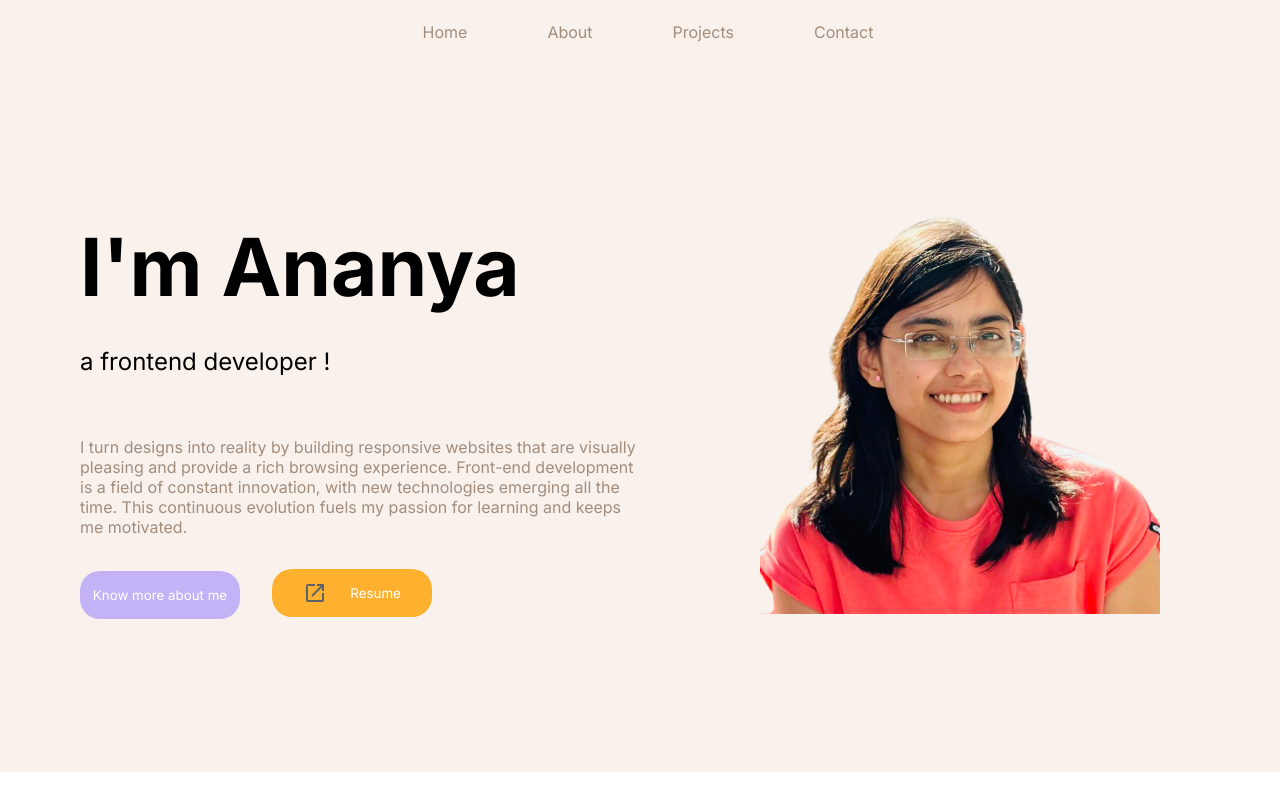
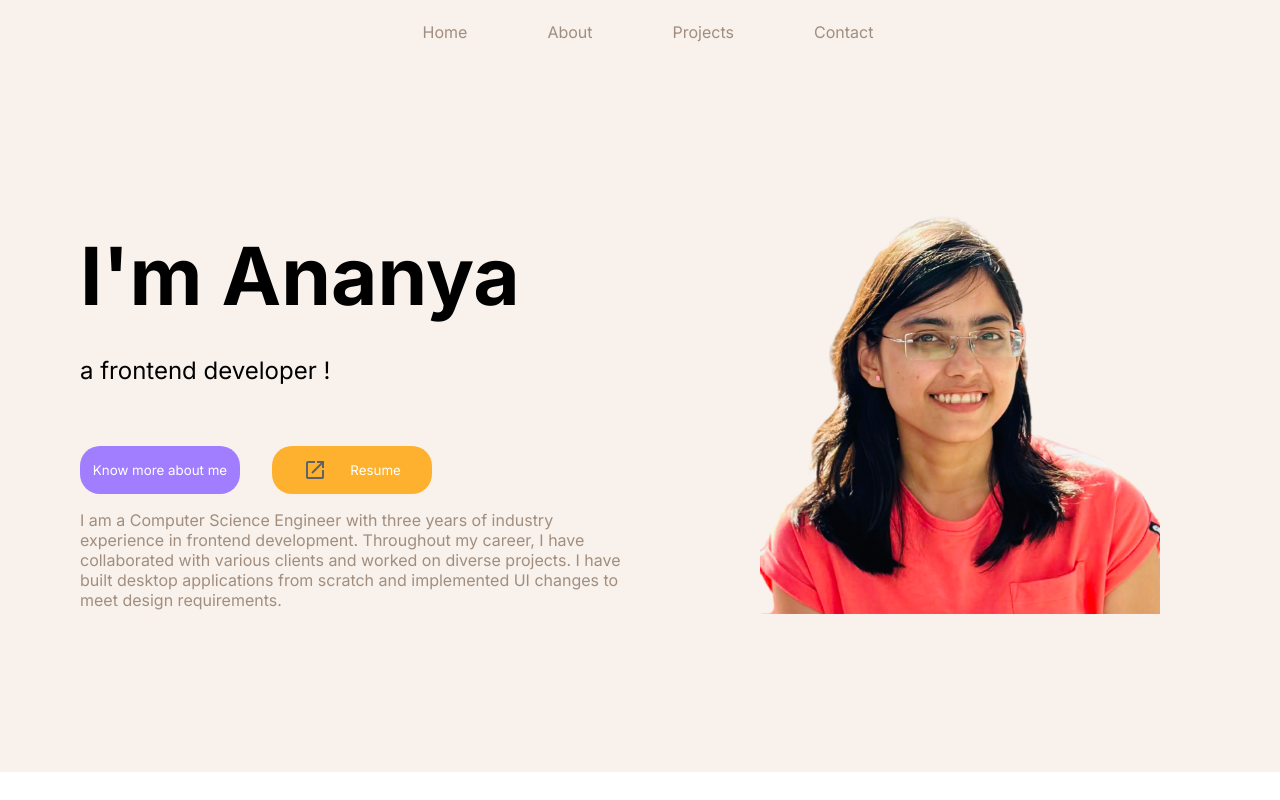
Before and after one commit to ananya-ghoshal/portfolio_website, a React (Vite) app: page / in a window 1280 px wide. Shown: the top 800 px of the page. Built offline with nearby package versions, Linux system fonts and the light colour scheme; the HTML template or start-up script is replaced by a standard one; a web font is replaced by a local one.

Commit message:
updated details section on home page

```diff
--- a/src/components/HomePage.jsx
+++ b/src/components/HomePage.jsx
@@ -37,14 +37,6 @@ function HomePage() {
           <span className="homepage__header__details">
             <Typewriter text="a frontend developer !" delay={200} />
             <br />
-            <span className="details">
-              I turn designs into reality by building responsive websites that
-              are visually pleasing and provide a rich browsing experience.
-              Front-end development is a field of constant innovation, with new
-              technologies emerging all the time. This continuous evolution
-              fuels my passion for learning and keeps me motivated.
-            </span>
-          </span>
             <div className="homepageButtons">
               <Link to="aboutMe" smooth={true}>
                 <button className="button__about">Know more about me</button>
@@ -56,6 +48,41 @@ function HomePage() {
                 </button>
               </a>
             </div>
+            <div
+              className="details"
+              style={{
+                display: "flex",
+                flexDirection: "column",
+                gap: "0.5rem",
+              }}
+            >
+              <p>
+                I am a Computer Science Engineer with three years of industry
+                experience in frontend development. Throughout my career, I have
+                collaborated with various clients and worked on diverse
+                projects. I have built desktop applications from scratch and
+                implemented UI changes to meet design requirements.
+              </p>
+              {/* <p>
+                I turn designs into reality by building responsive websites that
+                are visually pleasing and provide a rich browsing experience.
+                Front-end development is a field of constant innovation, with
+                new technologies emerging all the time. This continuous
+                evolution fuels my passion for learning and keeps me motivated.
+              </p>
+              <p>
+                I love diving deep into how the web works, and have honed my
+                skills in building products from scratch and crafting sleek web
+                UIs. My toolkit includes React, Redux,core JavaScript, HTML and
+                CSS.
+              </p>
+              <p>
+                When I'm not building websites, you'll find me immersed in
+                music—whether I'm creating my own tunes, singing the latest
+                hits, or seeking ways to rekindle my love for nature.
+              </p> */}
+            </div>
+          </span>
         </div>
         <div className="homepage__right">
           <div className="aboutMe__img">
--- a/src/styles/AboutMe.css
+++ b/src/styles/AboutMe.css
@@ -16,6 +16,7 @@
 .aboutMe {
   font-family: "Josefin Sans", sans-serif;
   line-height: 2rem;
+  margin-top: 3rem;
 }
 .skills_card {
   padding: 2.5rem 2.18rem;
@@ -26,7 +27,6 @@
   font-weight: bold;
 }
 .skills_header > p:hover {
-  cursor: pointer;
   transform: rotate(5deg) scale(1.3);
   transition: transform 0.2s linear;
 }
--- a/src/styles/HomePage.css
+++ b/src/styles/HomePage.css
@@ -95,7 +95,7 @@
 .button__about {
   height: 3rem;
   width: 10rem;
-  background: var(--primary_color_light);
+  background: var(--primary_color_bright);
   border-radius: 20px;
   border-style: none;
   color: white;
--- a/src/styles/Projects.css
+++ b/src/styles/Projects.css
@@ -9,6 +9,7 @@
   flex-direction: column;
   align-items: center;
   gap: 2rem;
+  margin-top: 3rem;
   background-color: var(--primary_color_bright);
 }
 .project-list .title {
@@ -18,7 +19,6 @@
   color: white;
 }
 .title:hover {
-  cursor: pointer;
   transform: rotate(5deg) scale(1.3);
   transition: transform 0.2s linear;
 }
```
Lines whose indentation alone changed are shown as unchanged.
